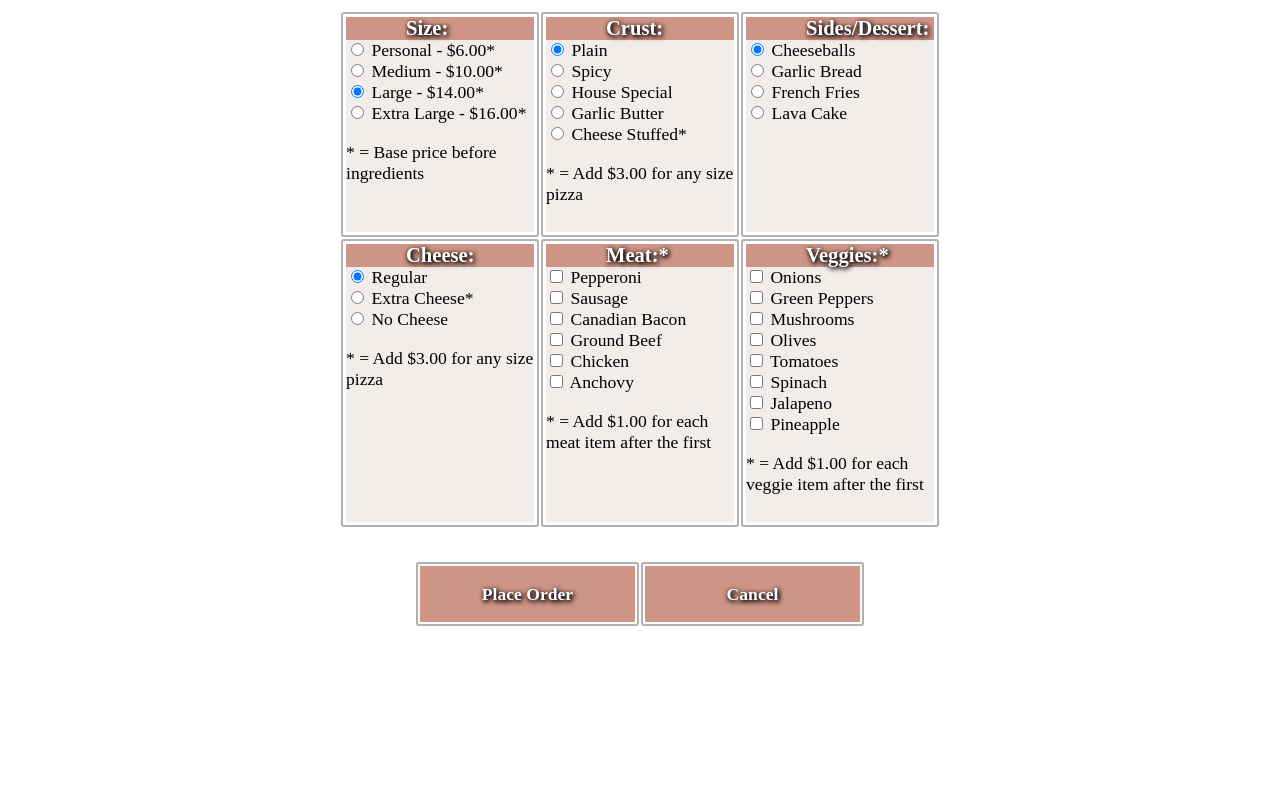
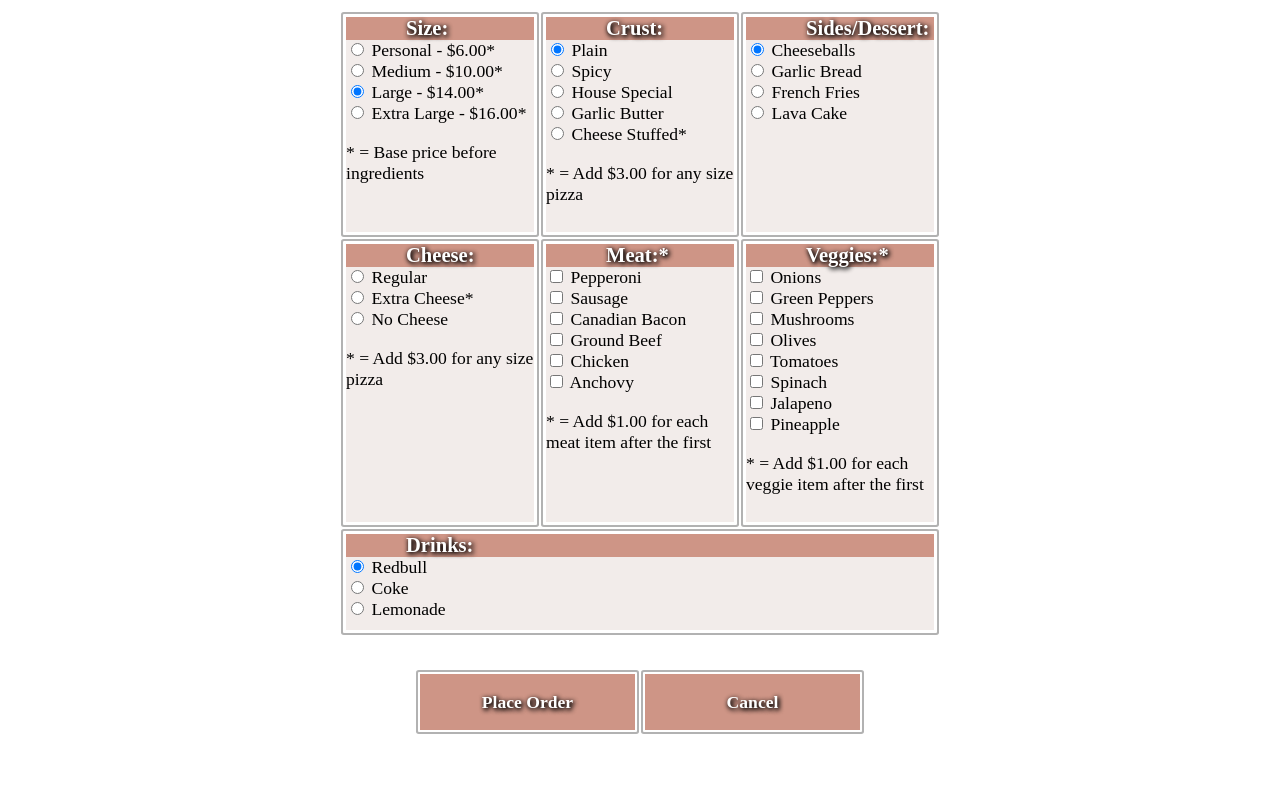
Before and after one commit to mopao/restaurant-project, a plain HTML site: page menu.html in a window 1280 px wide. Shown: the part 251-1054 px from the top of the page. Drawn offline with Linux system fonts and the light colour scheme; a web font is replaced by a local one.

Commit message:
Update menu.html

```diff
--- a/menu.html
+++ b/menu.html
@@ -106,6 +106,15 @@
 						<br>
 						<p>* = Add $1.00 for each<br>veggie item after the first</p>
 					</div>
+					<div class="menu-item">
+						<h3>Drinks:</h3>
+						<input class="drink" type="radio" name="Cheese" value="Redbull" checked> Redbull
+						<br>
+						<input class="drink" type="radio" name="Cheese" value="Lemonade"> Coke
+						<br>
+						<input class="drink" type="radio" name="Cheese" value="Coke"> Lemonade
+						<br>
+					</div>
 				</form>
 				<br>
 				<div class="controls">
```
